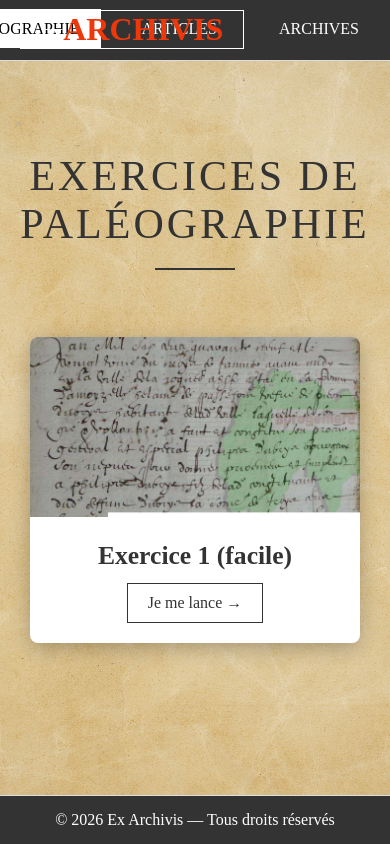
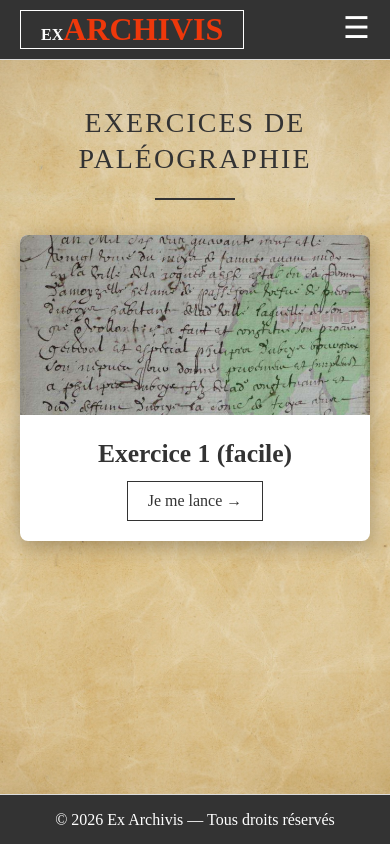
Before and after one commit to Daguson/exarchivis, a plain HTML site: page paleographie.html in a window 390 px wide. Drawn offline with Linux system fonts and the light colour scheme.

Commit message:
Add files via upload

```diff
--- a/paleographie.html
+++ b/paleographie.html
@@ -2,16 +2,27 @@
 <html lang="fr">
 <head>
     <meta charset="UTF-8">
-    <title>Ex Archivis - A propos</title>
+    <title>Ex Archivis - Paléographie</title>
     <link rel="stylesheet" href="style.css">
 </head>
 <body>
     <header>
         <div class="principale">
+
             <div class="logo">
                 <a href="#">Ex<span>Archivis</span></a>
             </div>
-                <ul>
+
+            <nav>
+                <button
+                    class="menu-toggle"
+                    type="button"
+                    aria-label="Ouvrir le menu"
+                    aria-expanded="false">
+                    ☰
+                </button>
+
+                <ul class="menu">
                     <li>
                         <a href="index.html">Accueil</a>
                     </li>
@@ -28,11 +39,16 @@
                         <a href="archives.html">Archives</a>
                     </li>
                 </ul>
+            </nav>
         </div>
     </header>
+
+    <main class="contenu">
+
         <div class="titre">
             <h1>Exercices de paléographie</h1>
         </div>
+
         <div class="cartes">
             <div class="carte">
                 <img src="paleographie/paleo_1.png" alt="Document ancien en paléographie">
@@ -42,8 +58,22 @@
                 </div>
             </div>
         </div>
+
+    </main>
+
     <footer>
         <p>© 2026 Ex Archivis — Tous droits réservés</p>
     </footer>
+
+    <script>
+        const menuToggle = document.querySelector(".menu-toggle");
+        const menu = document.querySelector(".menu");
+
+        menuToggle.addEventListener("click", () => {
+            const isOpen = menu.classList.toggle("active");
+            menuToggle.setAttribute("aria-expanded", isOpen);
+        });
+    </script>
+
 </body>
 </html>
--- a/style.css
+++ b/style.css
@@ -5,47 +5,59 @@
     font-family: century;
 }
 
+html {
+    background-color: #333;
+}
+
 html, body {
     height: 100%;      /* obligatoire */
     margin: 0;          /* enlever marges par défaut */
 }
 
-body{
-    /*
-    background-color: #f9f9f9;
-    */
-    background-image: linear-gradient(rgba(0,0,0,0.05), rgba(0,0,0,0.05)), url(images/vintage-grungy-textured-paper-background.jpg);
+body {
     display: flex;
-    flex-direction: column; /* organise le contenu verticalement */
-    min-height: 100vh;      /* au moins la hauteur de la fenêtre */
-    background-size: cover;
-    background-position: center;
-}
-
-footer {
-    background-color: #333; /* couleur de fond */
-    color: #fff;
-    text-align: center;         /* centrer le texte */
-    padding: 15px 0;            /* espace intérieur */
-    border-top: 1px solid #ddd; /* optionnel : ligne au-dessus */
-    margin-top: auto;
+    flex-direction: column;
+    min-height: 100vh;
 }
 
 header{
-    /*
-    background-image: linear-gradient(rgba(0,0,0,0.6), rgba(0,0,0,0.6)), url(images/differents-types-archives.jpg);
-    height: 100vh;
-    */
     position: fixed;   /* fixe le header à l’écran */
     top: 0;            /* en haut de la fenêtre */
     left: 0;           /* bord gauche */
     width: 100%;       /* prend toute la largeur */
+    height: 60px;
     z-index: 1000;     /* reste au-dessus du contenu */
     background-color: #333;
-    height: 7.2vh;
+    border-bottom: 1px solid #ddd;
+}
+
+footer {
+    height: 50px;
+    background-color: #333;
+    color: #fff;
+    display: flex;
+    align-items: center;
+    justify-content: center;
+    border-top: 1px solid #ddd;
+}
+
+.contenu {
+    flex: 1;
+
+    background-image:
+        linear-gradient(
+            rgba(0,0,0,0.05),
+            rgba(0,0,0,0.05)
+        ),
+        url(images/vintage-grungy-textured-paper-background.jpg);
+    /*
+    background-size: 100% auto;
+    background-repeat: repeat-y;
+    background-position: top center;
+    */
     background-size: cover;
-    background-position: center;
-    border-bottom: 1px solid #ddd;
+    background-position: center top;
+    background-repeat: no-repeat;
 }
 
 .logo a{
@@ -101,17 +113,15 @@ ul li.active a{
 }
 
 .titre {
-    position: absolute;
-    top: 18%;
-    left: 50%;
-    transform: translateX(-50%);
     text-align: center;
     width: 100%;
+    padding: 80px 20px 30px;
+    margin: 45px 0 35px;
 }
 
 .titre h1 {
     color: #333;
-    font-size: 42px;
+    font-size: 36px;
     font-weight: 500;
     letter-spacing: 3px;
     text-transform: uppercase;
@@ -126,45 +136,11 @@ ul li.active a{
     margin: 20px auto 0;
 }
 
-.bouton{
-    position: absolute;
-    top: 60%;
-    left: 50%;
-    transform: translate(-50%, -50%);
-}
-
-.bouton a{
-    color: #fff;
-    text-decoration: none;
-    border: 1px solid #fff;
-    padding: 10px 20px;
-}
-
-.btn{
-    transition: 0.06s ease;
-}
-
-.btn:hover{
-    background-color: #fff;
-    color: #000;
-}
-
-header:has(.btn:nth-child(2):hover){
-    background-image: linear-gradient(rgba(0,0,0,0.6), rgba(0,0,0,0.6)), url(images/8404754-scaled.jpg);
-    height: 100vh;
-    background-size: cover;
-    background-position: center;
-}
-
 .cartes {
-    position: absolute;
-    top: 58%;
-    left: 50%;
-    transform: translate(-50%, -50%);
-
     display: flex;
+    justify-content: center;
     gap: 40px;
-    justify-content: center;
+    padding: 20px 30px 50px;
 }
 
 .carte {
@@ -218,3 +194,130 @@ header:has(.btn:nth-child(2):hover){
     background-color: #333;
     color: #fff;
 }
+
+.menu-toggle {
+    display: none;
+    background: none;
+    border: none;
+    color: white;
+    font-size: 30px;
+    cursor: pointer;
+}
+
+@media (max-width: 1000px) {
+
+    /* Header */
+    header {
+        position: relative;
+        height: 60px;
+        min-height: 60px;
+    }
+
+    /* Footer */
+    footer {
+        min-height: 50px;
+        margin-top: auto;
+    }
+
+    .principale {
+        display: flex;
+        flex-direction: column;
+        align-items: center;
+    }
+
+    ul {
+        float: none;
+        display: flex;
+        flex-wrap: wrap;
+        justify-content: center;
+        margin: 25px 10px 15px;
+        gap: 5px;
+    }
+
+    ul li a {
+        display: block;
+        padding: 8px 10px;
+        margin: 2px;
+        font-size: 12px;
+    }
+
+
+    /* Titre */
+    .titre {
+        position: relative;
+        top: auto;
+        left: auto;
+        transform: none;
+        width: 100%;
+        text-align: center;
+        margin: 45px 0 35px;
+        padding: 0 20px;
+    }
+
+    .titre h1 {
+        font-size: 28px;
+        line-height: 1.3;
+        letter-spacing: 2px;
+    }
+
+
+    /* Cartes */
+    .cartes {
+        position: relative;
+        top: auto;
+        left: auto;
+        transform: none;
+
+        display: flex;
+        flex-direction: column;
+        align-items: center;
+
+        gap: 30px;
+        width: 100%;
+        padding: 0 20px 50px;
+    }
+
+    .carte {
+        width: 100%;
+        max-width: 350px;
+    }
+
+    .carte img {
+        height: 180px;
+    }
+
+    .menu-toggle {
+        display: block;
+        position: absolute;
+        top: 10px;
+        right: 20px;
+    }
+
+    nav .menu {
+        display: none;
+        flex-direction: column;
+        position: absolute;
+        top: 60px;
+        left: 0;
+        width: 100%;
+        margin: 0;
+        padding: 10px 0;
+
+        background-color: #333;
+    }
+
+    nav .menu.active {
+        display: flex;
+    }
+
+    nav .menu li {
+        width: 100%;
+        text-align: center;
+    }
+
+    nav .menu li a {
+        display: block;
+        padding: 15px;
+        margin: 0;
+    }
+}
```
Also changed, not shown: apropos.html (+35 -6 lines), archives.html (+31 -1 lines), articles.html (+31 -1 lines). Lines whose indentation alone changed are shown as unchanged.
